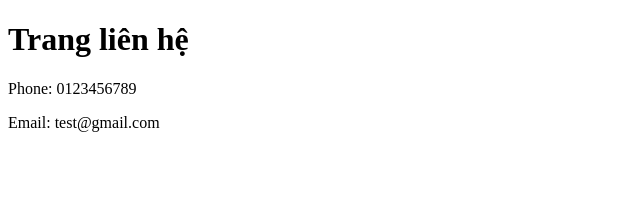
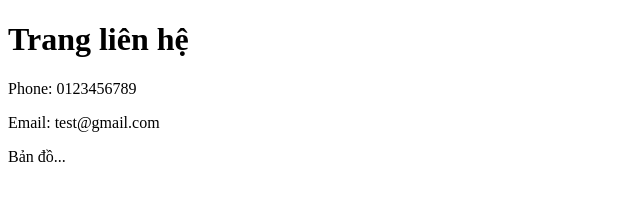
Before and after one commit to NguyenMinh30/be-bai04-shop-online, a plain HTML site: page contact.html in a window 1280 px wide. Shown: the full height of the page, 0-640 px from the left. Drawn offline with Linux system fonts and the light colour scheme.

Commit message:
Update page contact

```diff
--- a/contact.html
+++ b/contact.html
@@ -11,6 +11,7 @@
     <h1>Trang liên hệ</h1>
     <p>Phone: 0123456789</p>
     <p>Email: test@gmail.com</p>
+    <o>Bản đồ...</o>
 </body>
 
 </html>
```
